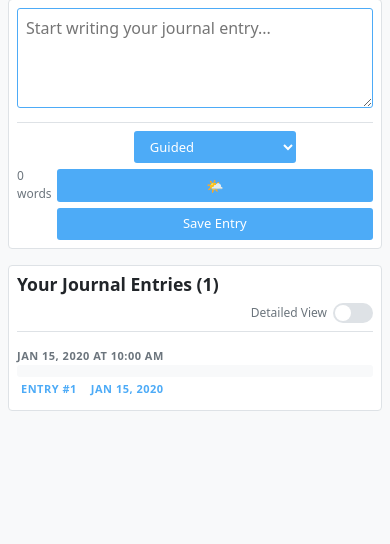
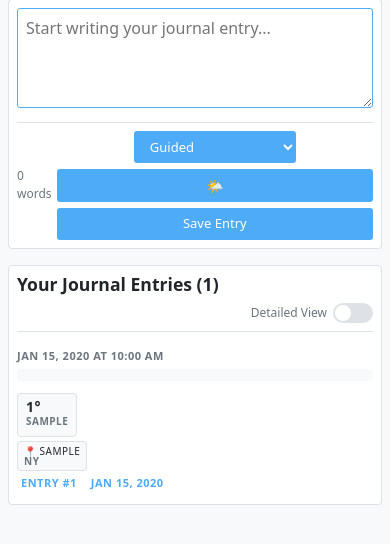
Before and after one commit to joshsisto/journal, a Flask app: page /dashboard in a window 390 px wide. Shown: the part 61-605 px from the top of the page. Run offline with Flask 3, Linux system fonts and the light colour scheme; a user stored in the database is signed in; tables that the repository leaves empty hold one stand-in row (values such as "Sample post"); parts of the project's set-up code (start-up, migrations or seed data) failed here and were passed over; some libraries are stand-ins or nearby versions.

Commit message:
Add weather and location display to dashboard entries
Enhanced dashboard with right-side weather/location display:
- 📍 Content on left, weather/location context on right side of entries
- 🌤️ Compact weather display: temperature + condition in dedicated box
- 🏙️ Location display: city and state with pin icon
- 📱 Mobile responsive: stacks vertically on small screens
- ⚡ Only shows when data exists - clean layout when no context

Technical implementation:
- New CSS flexbox layout with .entry-body, .entry-main-content, .entry-context
- Responsive design: desktop side-by-side, mobile stacked
- Proper template conditionals using entry.weather and entry.location
- Temperature rounding and proper data access
- Styled context boxes with consistent theming

Visual improvements:
✅ Weather: Large temperature + condition in compact box
✅ Location: Pin icon + city/state in separate box
✅ Right-aligned on desktop, left-aligned on mobile
✅ Consistent spacing and borders
✅ Dark mode compatible styling
✅ Maintains journal entry readability

All existing functionality preserved while adding rich contextual information display.

🤖 Generated with [Claude Code](https://claude.ai/code)

Co-Authored-By: Claude <noreply@anthropic.com>

```diff
--- a/templates/dashboard.html
+++ b/templates/dashboard.html
@@ -613,6 +613,28 @@
         margin-bottom: 4px;
     }
 
+    /* Entry body with content on left, context on right */
+    .entry-body {
+        display: flex;
+        justify-content: space-between;
+        align-items: flex-start;
+        gap: 12px;
+    }
+
+    .entry-main-content {
+        flex: 1;
+        min-width: 0; /* Allow content to shrink */
+    }
+
+    .entry-context {
+        flex-shrink: 0;
+        max-width: 180px;
+        display: flex;
+        flex-direction: column;
+        gap: 4px;
+        align-items: flex-end;
+    }
+
     .entry-type {
         font-size: 11px;
         font-weight: 600;
@@ -716,6 +738,47 @@
         margin-right: 8px;
     }
 
+    /* Right-side weather and location display */
+    .entry-weather-info {
+        background: var(--bg-secondary);
+        border: 1px solid var(--border-color);
+        border-radius: 4px;
+        padding: 6px 8px;
+        font-size: 11px;
+        text-align: right;
+        min-width: 100px;
+    }
+
+    .weather-temp {
+        font-size: 14px;
+        font-weight: 600;
+        color: var(--text-primary);
+        margin-bottom: 2px;
+    }
+
+    .weather-condition {
+        font-size: 10px;
+        color: var(--text-secondary);
+        margin-bottom: 4px;
+    }
+
+    .entry-location-info {
+        background: var(--bg-secondary);
+        border: 1px solid var(--border-color);
+        border-radius: 4px;
+        padding: 4px 6px;
+        font-size: 10px;
+        color: var(--text-secondary);
+        text-align: right;
+        max-width: 140px;
+        word-wrap: break-word;
+    }
+
+    .location-name {
+        font-weight: 500;
+        color: var(--text-primary);
+    }
+
     /* Entry actions */
     .entry-actions {
         margin-top: 4px;
@@ -879,6 +942,27 @@
             font-size: 10px;
             padding: 1px 4px;
         }
+
+        /* Mobile entry layout - stack content vertically */
+        .entry-body {
+            flex-direction: column;
+            gap: 8px;
+            align-items: stretch;
+        }
+
+        .entry-context {
+            max-width: none;
+            align-items: flex-start;
+            flex-direction: row;
+            gap: 8px;
+        }
+
+        .entry-weather-info,
+        .entry-location-info {
+            text-align: left;
+            flex: 1;
+            min-width: 0;
+        }
     }
 
     @media (max-width: 480px) {
@@ -894,6 +978,12 @@
 
         .entry-item {
             padding: 6px 0;
+        }
+
+        /* Extra small mobile - stack context items vertically */
+        .entry-context {
+            flex-direction: column;
+            gap: 4px;
         }
     }
 </style>
@@ -1019,6 +1109,8 @@
                         <span class="entry-date">{{ entry.created_at.strftime('%b %d, %Y at %I:%M %p') }}</span>
                     </div>
 
+                    <div class="entry-body">
+                        <div class="entry-main-content">
                             {% if entry.entry_type == 'quick' %}
                                 <div class="entry-content">{{ entry.content[:200] }}{% if entry.content|length > 200 %}...{% endif %}</div>
                             {% else %}
@@ -1056,21 +1148,32 @@
                                                 </div>
                                             {% endif %}
                                         {% endfor %}
-
-                                <!-- Context information -->
-                                {% if entry.location_data or entry.weather_data %}
-                                    <div class="context-info">
-                                        {% if entry.location_data %}
-                                            <span class="context-item">📍 {{ entry.location_data.city }}, {{ entry.location_data.state }}</span>
+                                    </div>
+                                </div>
                             {% endif %}
-                                        {% if entry.weather_data %}
-                                            <span class="context-item">🌤️ {{ entry.weather_data.condition }}, {{ entry.weather_data.temperature }}°F</span>
+                        </div>
+
+                        <!-- Weather and Location Context on the Right -->
+                        {% if entry.location or entry.weather %}
+                            <div class="entry-context">
+                                {% if entry.weather %}
+                                    <div class="entry-weather-info">
+                                        <div class="weather-temp">{{ entry.weather.temperature|round|int }}°</div>
+                                        <div class="weather-condition">{{ entry.weather.weather_condition }}</div>
+                                    </div>
                                 {% endif %}
-                                    </div>
+
+                                {% if entry.location %}
+                                    <div class="entry-location-info">
+                                        <div class="location-name">📍 {{ entry.location.city }}</div>
+                                        {% if entry.location.state and entry.location.state != 'Unknown' %}
+                                            <div>{{ entry.location.state }}</div>
                                         {% endif %}
                                     </div>
-                        </div>
                                 {% endif %}
+                            </div>
+                        {% endif %}
+                    </div>
 
                     <div class="entry-actions detailed-only">
                         <span class="entry-action">Entry #{{ entry.id }}</span>
```
Also changed, not shown: test_dashboard_weather_display.py (added, +178 -0 lines). Lines whose indentation alone changed are shown as unchanged.
